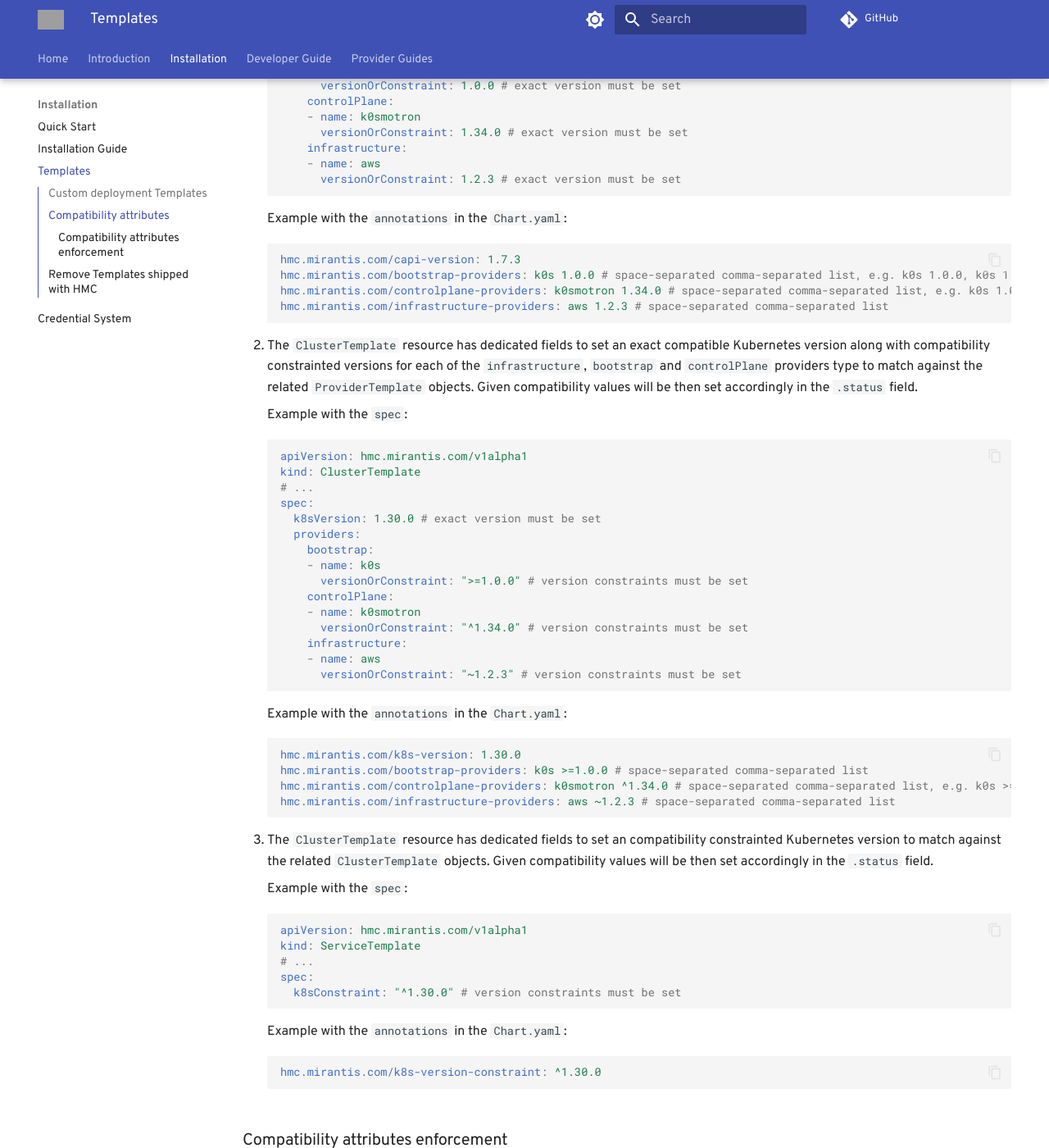
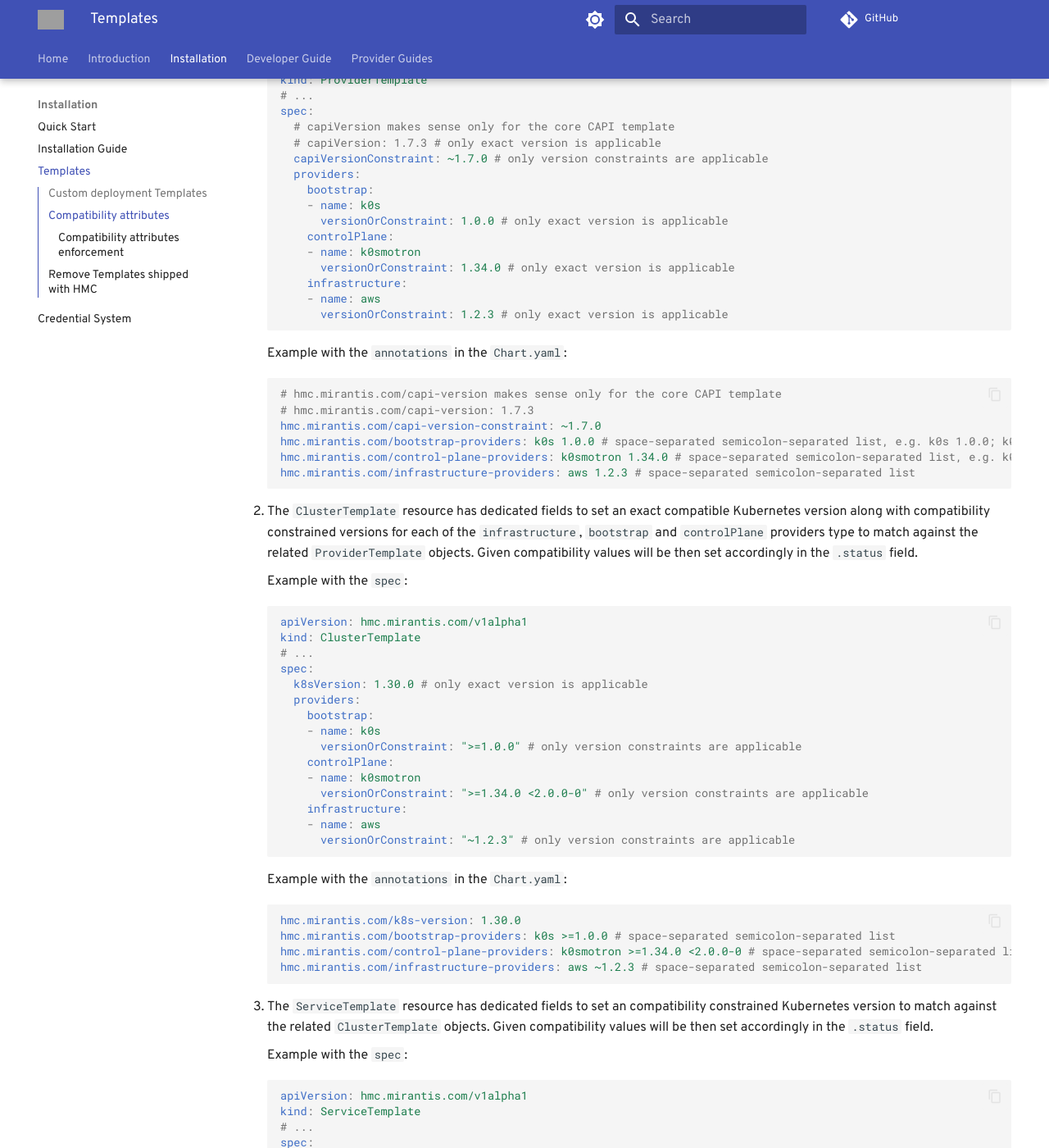
Before and after one commit to wrkode/project-2a-docs, an MkDocs documentation site: the page built from docs/template/main.md, in a window 1280 px wide and 1400 px high, scrolled down 2709 px. Shown: the whole window at 82% size. Built offline with MkDocs 1.6.1 and Material for MkDocs 9.7.7, drawn with Linux system fonts in a browser that asks for light colours; comment, search, counter and statistics services are not loaded; some of the changed text lies outside the part shown; grey boxes are pictures that could not be loaded.

Commit message:
Compatibility attributes amends
* added capi version constraint docs
* removed enforcement reference to
  the validationwebhook
* adjusted examples
* typos/errors

Related Issue: https://github.com/Mirantis/hmc/issues/401

````diff
--- a/docs/template/main.md
+++ b/docs/template/main.md
@@ -81,7 +81,7 @@ The `Template` should follow the rules mentioned below:
 1. `spec.type` should be `deployment` (as an alternative, the referenced helm chart may contain the
 `hmc.mirantis.com/type: deployment` annotation in `Chart.yaml`).
 2. `spec.providers` should contain the list of required Cluster API providers: `infrastructure`, `bootstrap` and
-`controlPlane`. As an alternative, the referenced helm chart may contain the specific annotations in the `Chart.yaml` (value is a list of providers divided by comma). These fields are only used for validation. For example:
+`controlPlane`. As an alternative, the referenced helm chart may contain the specific annotations in the `Chart.yaml` (value is a list of providers divided by semicolon). These fields are only used for validation. For example:
 
     `Template` spec:
 
@@ -101,7 +101,7 @@ The `Template` should follow the rules mentioned below:
     ```bash
     annotations:
       hmc.mirantis.com/infrastructure-providers: aws
-      hmc.mirantis.com/controlplane-providers: k0smotron
+      hmc.mirantis.com/control-plane-providers: k0s; k0smotron
       hmc.mirantis.com/bootstrap-providers: k0s
     ```
 
@@ -111,10 +111,19 @@ Each of the `*Template` resources has compatibility versions attributes, includi
 Both must be set in the Semantic Version format. Each attribute can be set either via the corresponding `.spec` fields or via the annotations.
 Values set via the `.spec` have precedence over the values set via the annotations.
 
+> NOTE:
+> All of the compatibility attributes are optional, and validation checks only take place
+> if **both** of the corresponding type attributes
+> (version and constraint, (e.g. `k8sVersion` and `k8sConstraint`)) are set.
+
 1. The `ProviderTemplate` resource has dedicated fields to set an exact compatible `CAPI` version along
-with exact compatibility versions for each of the `infrastructure`, `bootstrap`
-and `controlPlane` providers type.
+with the core `CAPI` version constraints, and exact compatibility versions for each
+of the `infrastructure`, `bootstrap` and `controlPlane` providers type.
 Given compatibility values will be then set accordingly in the `.status` field.
+
+    The exact `CAPI` version must be only set for the core `CAPI` `ProviderTemplate`,
+    and the `CAPI` constraint must be set for other `ProviderTemplate` objects. **The attributes
+    are mutually exclusive**.
 
     Example with the `.spec`:
 
@@ -123,30 +132,34 @@ Given compatibility values will be then set accordingly in the `.status` field.
     kind: ProviderTemplate
     # ...
     spec:
-      capiVersion: 1.7.3 # exact version must be set
+      # capiVersion makes sense only for the core CAPI template
+      # capiVersion: 1.7.3 # only exact version is applicable
+      capiVersionConstraint: ~1.7.0 # only version constraints are applicable
       providers:
         bootstrap:
         - name: k0s
-          versionOrConstraint: 1.0.0 # exact version must be set
+          versionOrConstraint: 1.0.0 # only exact version is applicable
         controlPlane:
         - name: k0smotron
-          versionOrConstraint: 1.34.0 # exact version must be set
+          versionOrConstraint: 1.34.0 # only exact version is applicable
         infrastructure:
         - name: aws
-          versionOrConstraint: 1.2.3 # exact version must be set
+          versionOrConstraint: 1.2.3 # only exact version is applicable
     ```
 
     Example with the `annotations` in the `Chart.yaml`:
 
     ```yaml
-    hmc.mirantis.com/capi-version: 1.7.3
-    hmc.mirantis.com/bootstrap-providers: k0s 1.0.0 # space-separated comma-separated list, e.g. k0s 1.0.0, k0s 1.0.1
-    hmc.mirantis.com/controlplane-providers: k0smotron 1.34.0 # space-separated comma-separated list, e.g. k0s 1.0.0, k0smotron 1.34.5
-    hmc.mirantis.com/infrastructure-providers: aws 1.2.3 # space-separated comma-separated list
+    # hmc.mirantis.com/capi-version makes sense only for the core CAPI template
+    # hmc.mirantis.com/capi-version: 1.7.3
+    hmc.mirantis.com/capi-version-constraint: ~1.7.0
+    hmc.mirantis.com/bootstrap-providers: k0s 1.0.0 # space-separated semicolon-separated list, e.g. k0s 1.0.0; k0s 1.0.1
+    hmc.mirantis.com/control-plane-providers: k0smotron 1.34.0 # space-separated semicolon-separated list, e.g. k0s 1.0.0; k0smotron 1.34.5
+    hmc.mirantis.com/infrastructure-providers: aws 1.2.3 # space-separated semicolon-separated list
     ```
 
 1. The `ClusterTemplate` resource has dedicated fields to set an exact compatible Kubernetes version
-along with compatibility constrainted versions for each of the `infrastructure`, `bootstrap`
+along with compatibility constrained versions for each of the `infrastructure`, `bootstrap`
 and `controlPlane` providers type to match against the related `ProviderTemplate` objects.
 Given compatibility values will be then set accordingly in the `.status` field.
 
@@ -157,29 +170,29 @@ Given compatibility values will be then set accordingly in the `.status` field.
     kind: ClusterTemplate
     # ...
     spec:
-      k8sVersion: 1.30.0 # exact version must be set
+      k8sVersion: 1.30.0 # only exact version is applicable
       providers:
         bootstrap:
         - name: k0s
-          versionOrConstraint: ">=1.0.0" # version constraints must be set
+          versionOrConstraint: ">=1.0.0" # only version constraints are applicable
         controlPlane:
         - name: k0smotron
-          versionOrConstraint: "^1.34.0" # version constraints must be set
+          versionOrConstraint: ">=1.34.0 <2.0.0-0" # only version constraints are applicable
         infrastructure:
         - name: aws
-          versionOrConstraint: "~1.2.3" # version constraints must be set
+          versionOrConstraint: "~1.2.3" # only version constraints are applicable
     ```
 
     Example with the `annotations` in the `Chart.yaml`:
 
     ```yaml
     hmc.mirantis.com/k8s-version: 1.30.0
-    hmc.mirantis.com/bootstrap-providers: k0s >=1.0.0 # space-separated comma-separated list
-    hmc.mirantis.com/controlplane-providers: k0smotron ^1.34.0 # space-separated comma-separated list, e.g. k0s >=1.0.0, k0smotron ~1.34.0
-    hmc.mirantis.com/infrastructure-providers: aws ~1.2.3 # space-separated comma-separated list
+    hmc.mirantis.com/bootstrap-providers: k0s >=1.0.0 # space-separated semicolon-separated list
+    hmc.mirantis.com/control-plane-providers: k0smotron >=1.34.0 <2.0.0-0 # space-separated semicolon-separated list, e.g. k0s >=1.0.0; k0smotron ~1.34.0
+    hmc.mirantis.com/infrastructure-providers: aws ~1.2.3 # space-separated semicolon-separated list
     ```
 
-1. The `ClusterTemplate` resource has dedicated fields to set an compatibility constrainted
+1. The `ServiceTemplate` resource has dedicated fields to set an compatibility constrained
 Kubernetes version to match against the related `ClusterTemplate` objects.
 Given compatibility values will be then set accordingly in the `.status` field.
 
@@ -190,7 +203,7 @@ Given compatibility values will be then set accordingly in the `.status` field.
     kind: ServiceTemplate
     # ...
     spec:
-      k8sConstraint: "^1.30.0" # version constraints must be set
+      k8sConstraint: "^1.30.0" # only version constraints are applicable
     ```
 
     Example with the `annotations` in the `Chart.yaml`:
@@ -201,15 +214,16 @@ Given compatibility values will be then set accordingly in the `.status` field.
 
 ### Compatibility attributes enforcement
 
-The aforedescribed attributes are being checked and enforced in the `validatingwebhook` sticking
-to the following rules:
+The aforedescribed attributes are being checked sticking to the following rules:
 
 * both the exact and constraint version of the same type (e.g. `k8sVersion` and `k8sConstraint`) must
 be set otherwise no check is performed;
-* if a `ProviderTemplate` object's exact providers versions do not satisfy the constraints
-from the related `ClusterTemplate` object, the updates to the `ManagedCluster` object will be blocked;
-* if a `ClusterTemplate` object's exact kubernetes version does not satisfy the constraint
-from the related `ServiceTemplate` object, the updates to the `ManagedCluster` object will be blocked.
+* if a `ProviderTemplate` object's exact providers versions do not satisfy the providers' versions
+constraints from the related `ClusterTemplate` object, the updates to the `ManagedCluster` object will be blocked;
+* if the core `CAPI` `ProviderTemplate` exact `CAPI` version does no satisfy the `CAPI` version
+constraints from other of `ProviderTemplate` objects, the to the `Management` object will be blocked;
+* if a `ClusterTemplate` object's exact kubernetes version does not satisfy the kubernetes version
+constraint from the related `ServiceTemplate` object, the updates to the `ManagedCluster` object will be blocked.
 
 ## Remove Templates shipped with HMC
 
````
